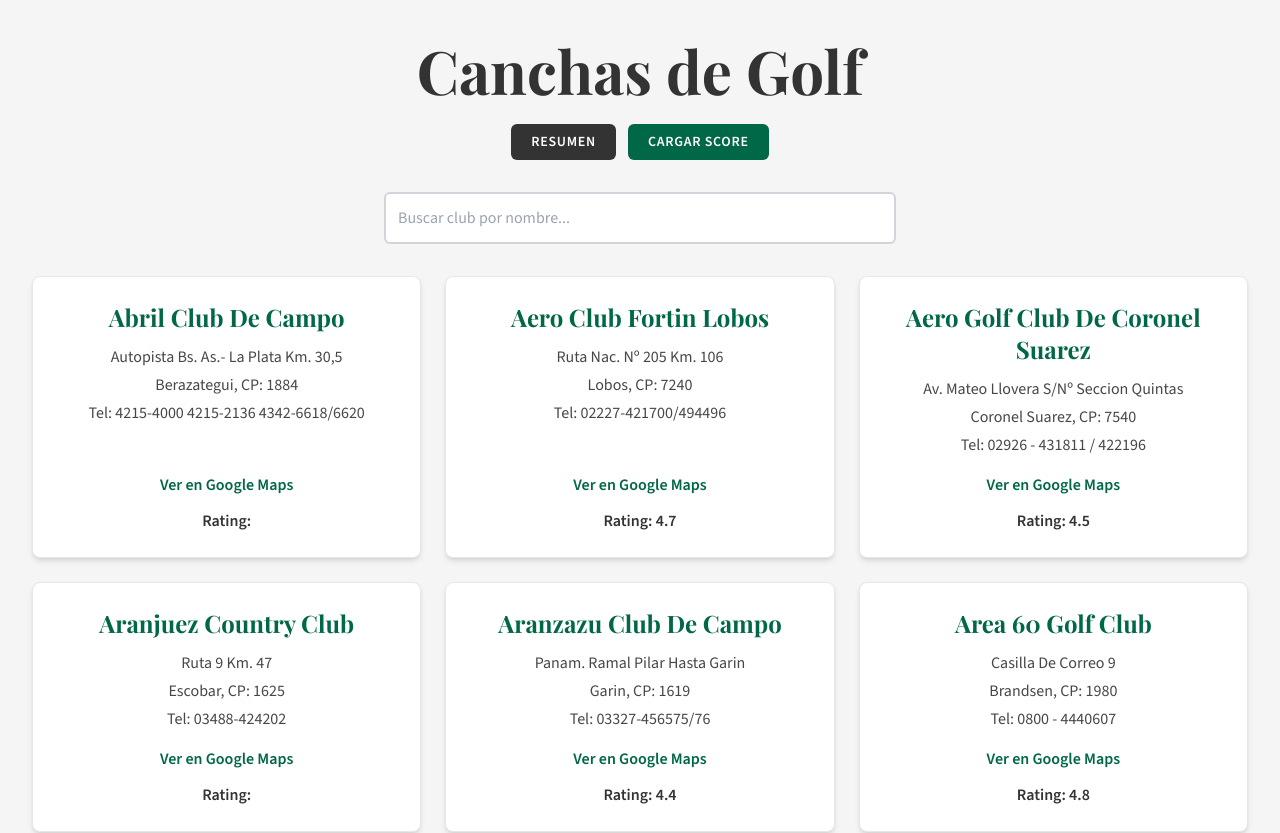
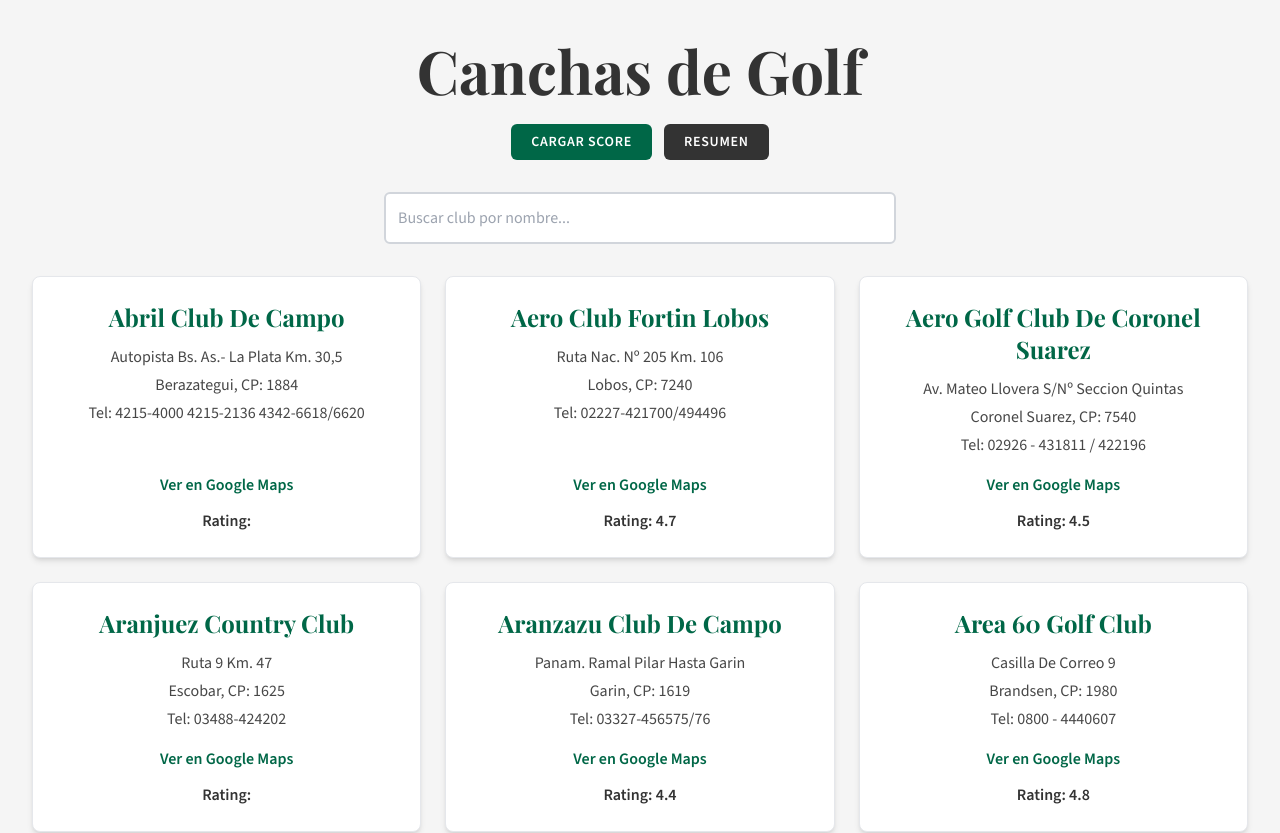
Before and after one commit to martomartomarto/golf-buenos-aires-app, a Next.js app: page / in a window 1280 px wide. Shown: the top 833 px of the page. Built offline with nearby package versions, Linux system fonts and the light colour scheme.

Commit message:
Update index.tsx

```diff
--- a/pages/index.tsx
+++ b/pages/index.tsx
@@ -18,32 +18,27 @@ export default function Home() {
 
       <main className="px-4 sm:px-6 lg:px-8 py-10">
         <div className="max-w-7xl mx-auto">
-
-          {/* --- HEADER SECTION --- */}
-          {/* This container centers the header content on the page */}
           <div className="flex flex-col items-center text-center mb-8">
-            {/* Title */}
             <h1 className="font-serif text-5xl md:text-6xl font-bold text-masters-dark">
               Canchas de Golf
             </h1>
 
-            {/* Buttons */}
+            {/* --- ORDEN DE BOTONES CORREGIDO --- */}
             <div className="flex flex-col sm:flex-row justify-center gap-3 mt-6">
+              <a
+                href="/scores"
+                className="w-full sm:w-auto text-center bg-masters-green hover:opacity-90 text-white font-semibold py-2 px-5 rounded-md uppercase tracking-wider text-sm"
+              >
+                Cargar Score
+              </a>
               <a
                 href="/jugadores"
                 className="w-full sm:w-auto text-center bg-masters-dark hover:bg-black text-white font-semibold py-2 px-5 rounded-md uppercase tracking-wider text-sm"
               >
                 Resumen
               </a>
-              <a
-                href="/scores"
-                className="w-full sm:w-auto text-center bg-masters-green hover:opacity-90 text-white font-semibold py-2 px-5 rounded-md uppercase tracking-wider text-sm"
-              >
-                Cargar Score
-              </a>
             </div>
 
-            {/* Search Bar */}
             <div className="w-full max-w-lg mt-8">
               <input
                 type="text"
@@ -55,7 +50,6 @@ export default function Home() {
             </div>
           </div>
 
-          {/* --- GOLF COURSES GRID --- */}
           <div className="grid grid-cols-1 md:grid-cols-2 lg:grid-cols-3 gap-6">
             {filteredCourses.map((course, i) => (
               <GolfCourseCard key={i} course={course} />
```
